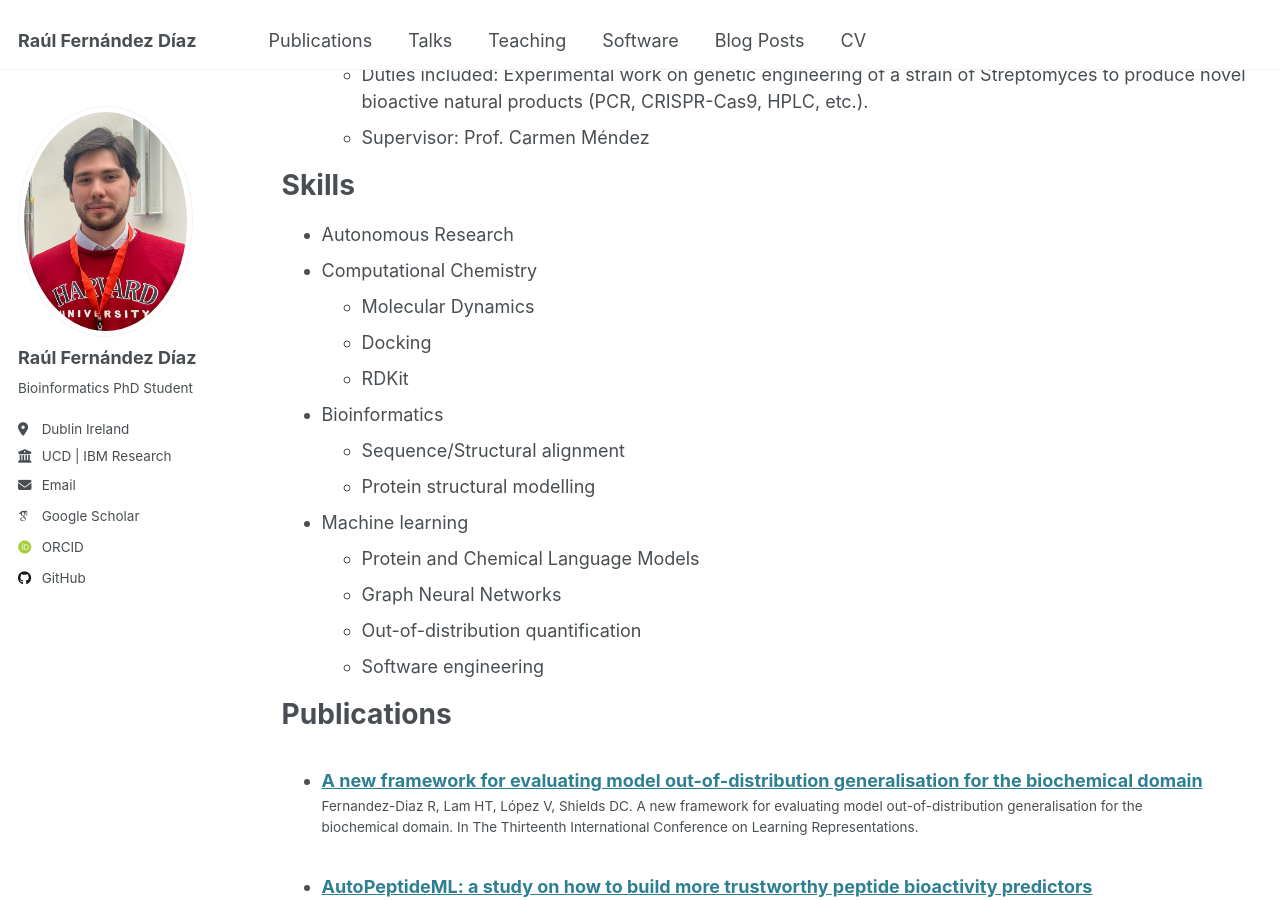
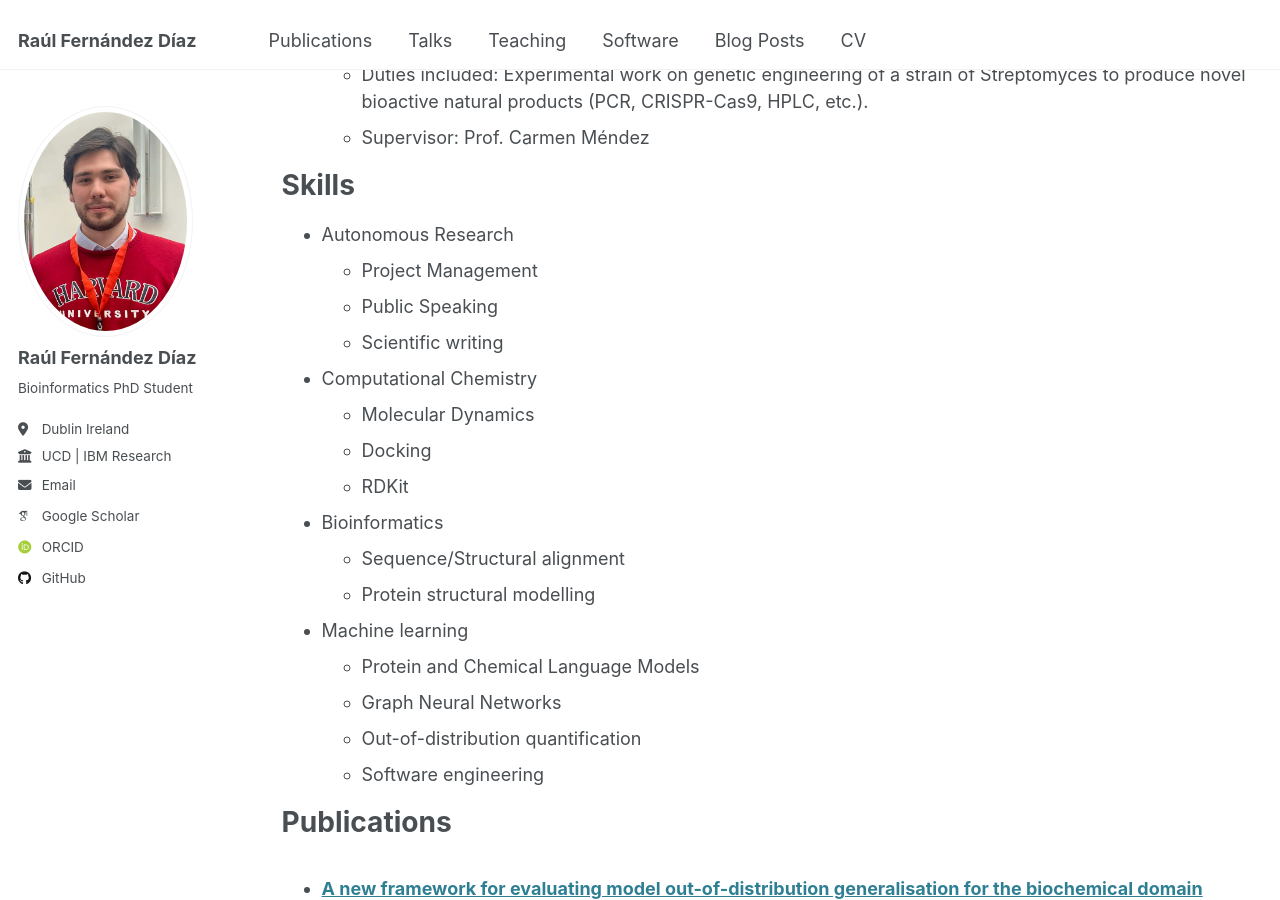
Before and after one commit to RaulFD-creator/RaulFD-creator.github.io, a Jekyll site: the page built from _pages/cv.md, in a window 1280 px wide and 900 px high, scrolled down 722 px. Built offline with Jekyll 4.4.1, drawn with Linux system fonts in a browser that asks for light colours; some web fonts are replaced.

Commit message:
🛠️ Update CV

```diff
--- a/_pages/cv.md
+++ b/_pages/cv.md
@@ -35,6 +35,9 @@ Work experience
 Skills
 ======
 * Autonomous Research
+  * Project Management
+  * Public Speaking
+  * Scientific writing
 * Computational Chemistry
   * Molecular Dynamics
   * Docking
```
